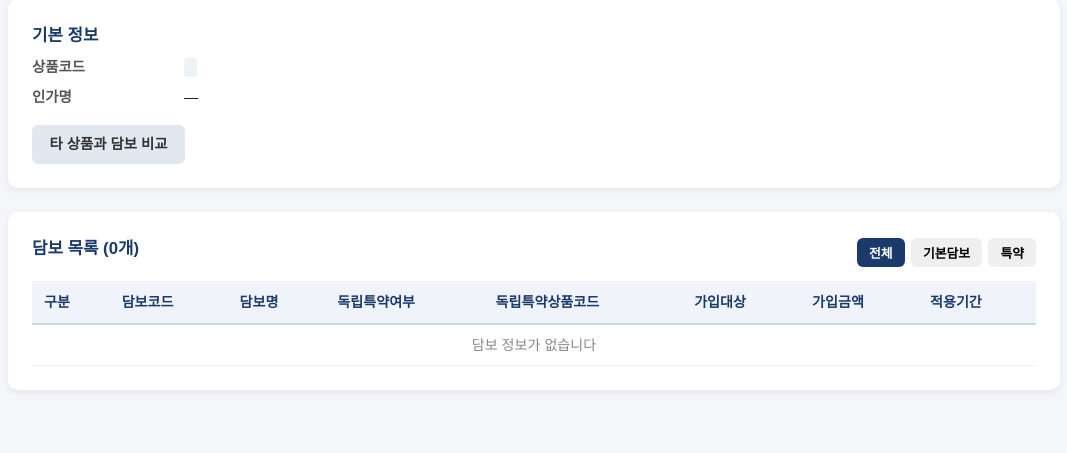
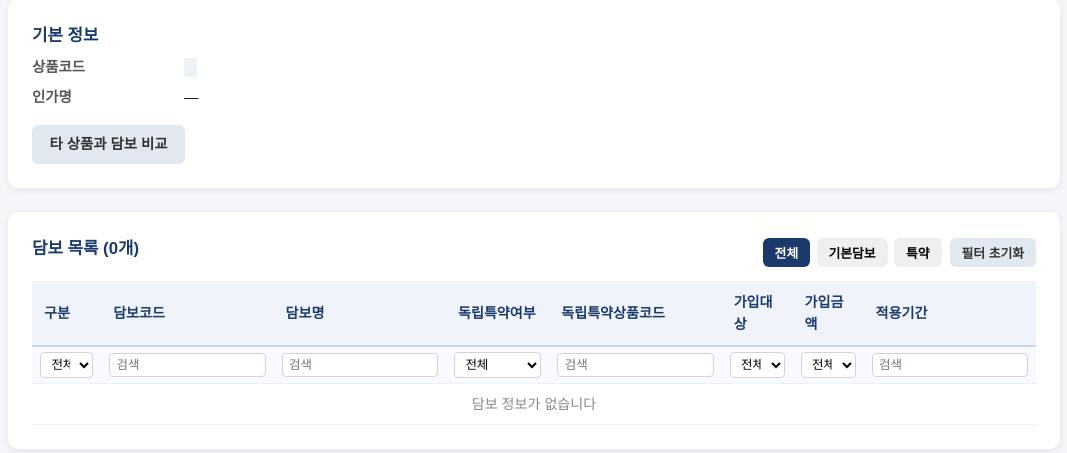
Before and after one commit to gagoly7920-spec/-, a Flask app: template templates/product_detail.html in a window 1280 px wide. Shown: the part 152-605 px from the top of the page, without its empty margins (106-1173 px from the left). Run offline with Flask 3, Linux system fonts and the light colour scheme; the template is opened without the code that fills it, so the values that code supplies are empty; some libraries are stand-ins or nearby versions.

Commit message:
feat: 담보 목록 컬럼별 필터 기능 추가 (텍스트 검색 + 드롭다운)

```diff
--- a/templates/product_detail.html
+++ b/templates/product_detail.html
@@ -22,11 +22,17 @@
 <!-- 담보 목록 -->
 <div class="card" style="margin-top:1.5rem">
   <div style="display:flex; justify-content:space-between; align-items:center">
-    <h3>담보 목록 ({{ coverages|length }}개)</h3>
-    <div class="filter-btns">
-      <button class="btn btn-sm active" onclick="filterCov('all', this)">전체</button>
-      <button class="btn btn-sm" onclick="filterCov('01', this)">기본담보</button>
-      <button class="btn btn-sm" onclick="filterCov('02', this)">특약</button>
+    <div>
+      <h3 style="margin:0">담보 목록 ({{ coverages|length }}개)</h3>
+      <div class="filter-match-count" id="filterCount"></div>
+    </div>
+    <div style="display:flex; gap:.5rem; align-items:center">
+      <div class="filter-btns">
+        <button class="btn btn-sm active" onclick="filterCov('all', this)">전체</button>
+        <button class="btn btn-sm" onclick="filterCov('01', this)">기본담보</button>
+        <button class="btn btn-sm" onclick="filterCov('02', this)">특약</button>
+      </div>
+      <button class="btn btn-sm btn-secondary" onclick="resetFilters()">필터 초기화</button>
     </div>
   </div>
 
@@ -41,6 +47,40 @@
         <th>가입대상</th>
         <th>가입금액</th>
         <th>적용기간</th>
+      </tr>
+      <tr class="filter-row">
+        <td>
+          <select class="col-filter" data-col="0" onchange="applyFilters()">
+            <option value="">전체</option>
+            <option value="기본">기본</option>
+            <option value="특약">특약</option>
+          </select>
+        </td>
+        <td><input class="col-filter" data-col="1" type="text" placeholder="검색" oninput="applyFilters()"></td>
+        <td><input class="col-filter" data-col="2" type="text" placeholder="검색" oninput="applyFilters()"></td>
+        <td>
+          <select class="col-filter" data-col="3" onchange="applyFilters()">
+            <option value="">전체</option>
+            <option value="○">○ 해당</option>
+            <option value="—">— 해당없음</option>
+          </select>
+        </td>
+        <td><input class="col-filter" data-col="4" type="text" placeholder="검색" oninput="applyFilters()"></td>
+        <td>
+          <select class="col-filter" data-col="5" onchange="applyFilters()">
+            <option value="">전체</option>
+            <option value="○">○</option>
+            <option value="—">—</option>
+          </select>
+        </td>
+        <td>
+          <select class="col-filter" data-col="6" onchange="applyFilters()">
+            <option value="">전체</option>
+            <option value="필요">필요</option>
+            <option value="—">—</option>
+          </select>
+        </td>
+        <td><input class="col-filter" data-col="7" type="text" placeholder="검색" oninput="applyFilters()"></td>
       </tr>
     </thead>
     <tbody>
@@ -68,13 +108,66 @@
   </table>
 </div>
 
+<style>
+.filter-row td { padding: .3rem .5rem; background: #f8faff; }
+.filter-row input, .filter-row select {
+  width: 100%;
+  padding: .25rem .4rem;
+  font-size: .78rem;
+  border: 1px solid #cbd5e0;
+  border-radius: 4px;
+  background: #fff;
+}
+.filter-row input:focus, .filter-row select:focus {
+  outline: none;
+  border-color: #1a3a6b;
+}
+.filter-match-count {
+  font-size: .82rem;
+  color: #888;
+  margin-top: .4rem;
+}
+</style>
+
 <script>
 function filterCov(type, btn) {
   document.querySelectorAll('.filter-btns .btn').forEach(b => b.classList.remove('active'));
   btn.classList.add('active');
-  document.querySelectorAll('#covTable tbody tr').forEach(tr => {
-    tr.style.display = (type === 'all' || tr.dataset.type === type) ? '' : 'none';
+  // 구분 select 필터도 동기화
+  const sel = document.querySelector('.col-filter[data-col="0"]');
+  sel.value = type === 'all' ? '' : (type === '01' ? '기본' : '특약');
+  applyFilters();
+}
+
+function resetFilters() {
+  document.querySelectorAll('.col-filter').forEach(el => el.value = '');
+  document.querySelectorAll('.filter-btns .btn').forEach(b => b.classList.remove('active'));
+  document.querySelector('.filter-btns .btn').classList.add('active');
+  applyFilters();
+}
+
+function applyFilters() {
+  const filters = Array.from(document.querySelectorAll('.col-filter')).map(el => ({
+    col: parseInt(el.dataset.col),
+    val: el.value.trim().toLowerCase()
+  }));
+
+  const rows = document.querySelectorAll('#covTable tbody tr');
+  let visible = 0;
+
+  rows.forEach(tr => {
+    const cells = tr.querySelectorAll('td');
+    const match = filters.every(f => {
+      if (!f.val) return true;
+      const cellText = (cells[f.col]?.textContent || '').trim().toLowerCase();
+      return cellText.includes(f.val);
+    });
+    tr.style.display = match ? '' : 'none';
+    if (match) visible++;
   });
+
+  document.getElementById('filterCount').textContent =
+    `${visible} / ${rows.length}건 표시 중`;
 }
 </script>
 {% endblock %}
```
